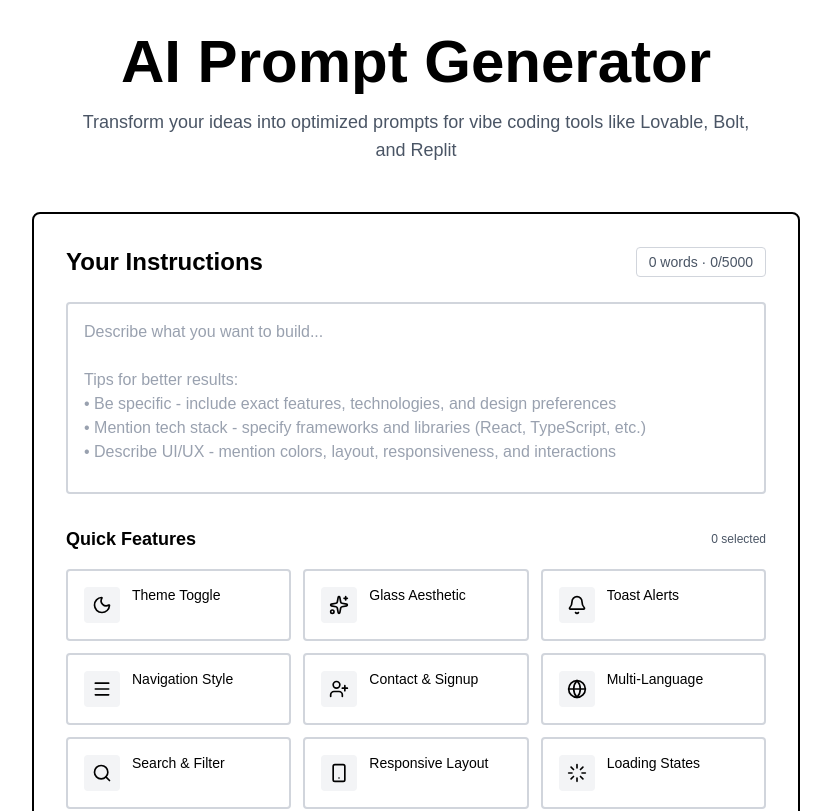
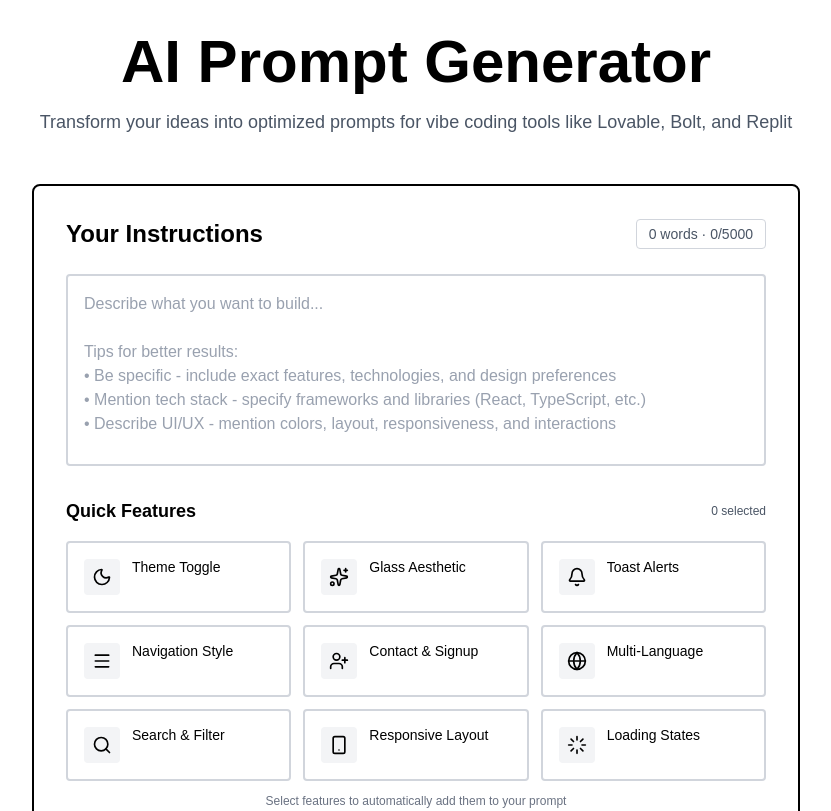
Before and after one commit to NIHAD779/prompt-generator, a Next.js app: page / in a window 1280 px wide. Shown: the top 811 px of the page, without its empty margins (224-1055 px from the left). Built offline with nearby package versions, Linux system fonts and the light colour scheme.

Commit message:
ui enhancements

```diff
--- a/app/components/FeatureTags.tsx
+++ b/app/components/FeatureTags.tsx
@@ -70,7 +70,7 @@
             >
               <div className="flex items-start gap-3">
                 <div className={`
-                  flex-shrink-0 p-2 rounded
+                  shrink-0 p-2 rounded
                   ${isSelected ? 'bg-white/20' : 'bg-gray-100'}
                 `}>
                   {IconComponent && (
@@ -89,7 +89,7 @@
 
                 {/* Checkmark for selected items */}
                 {isSelected && (
-                  <div className="flex-shrink-0">
+                  <div className="shrink-0">
                     <Check size={16} className="text-white" />
                   </div>
                 )}
--- a/app/page.tsx
+++ b/app/page.tsx
@@ -90,7 +90,7 @@
           <h1 className="text-5xl md:text-6xl font-bold text-black mb-4">
             AI Prompt Generator
           </h1>
-          <p className="text-base md:text-lg text-gray-600 max-w-2xl mx-auto">
+          <p className="text-base md:text-lg text-gray-600 max-w-4xl mx-auto">
             Transform your ideas into optimized prompts for vibe coding tools like Lovable, Bolt, and Replit
           </p>
         </header>
```
